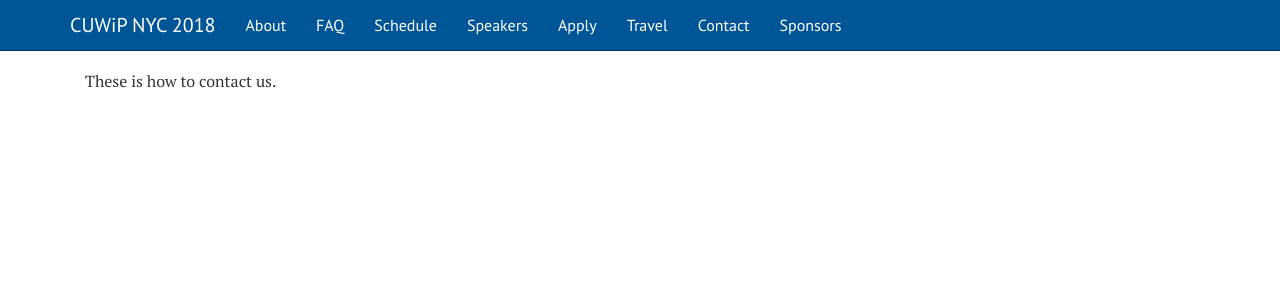
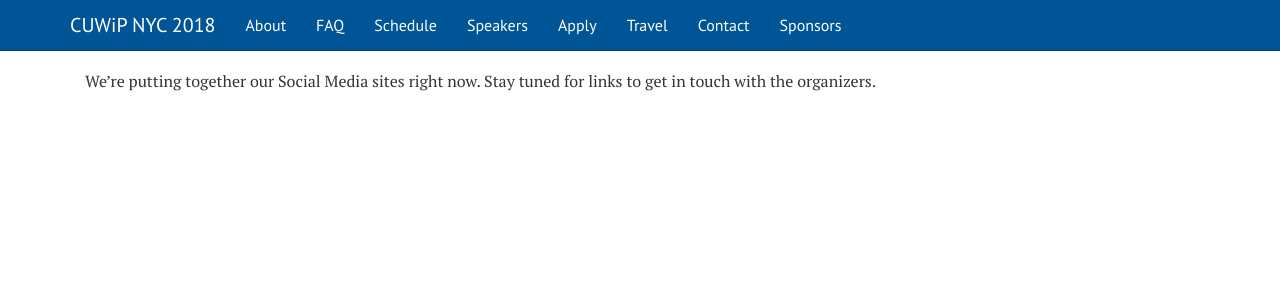
Before and after one commit to cuwip-nyc/cuwip-nyc.github.io, a Jekyll site: the page built from contact.md, in a window 1280 px wide. Shown: the top 300 px of the page. Built offline with Jekyll 4.4.1, drawn with Linux system fonts in a browser that asks for light colours.

Commit message:
contact page

```diff
--- a/contact.md
+++ b/contact.md
@@ -6,4 +6,4 @@ navigation_weight: 1
 order: 7
 ---
 
-These is how to contact us.
+We're putting together our Social Media sites right now. Stay tuned for links to get in touch with the organizers.
```
Also changed, not shown: 1 other file.
